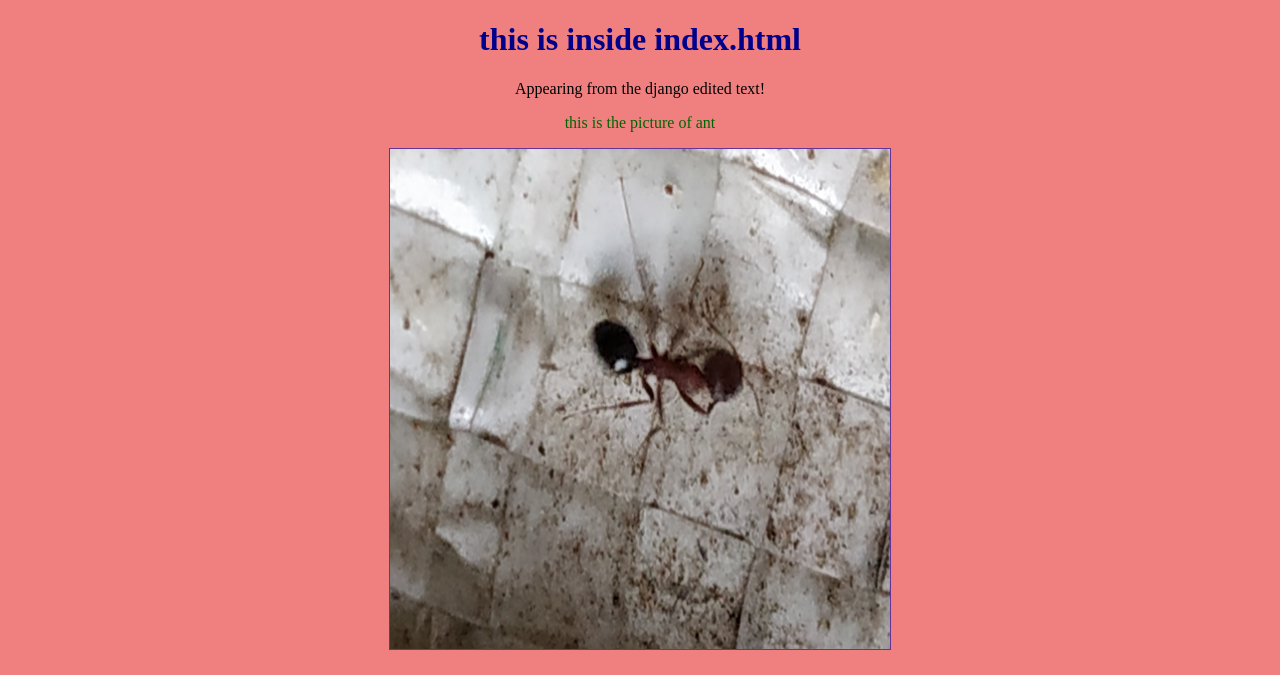
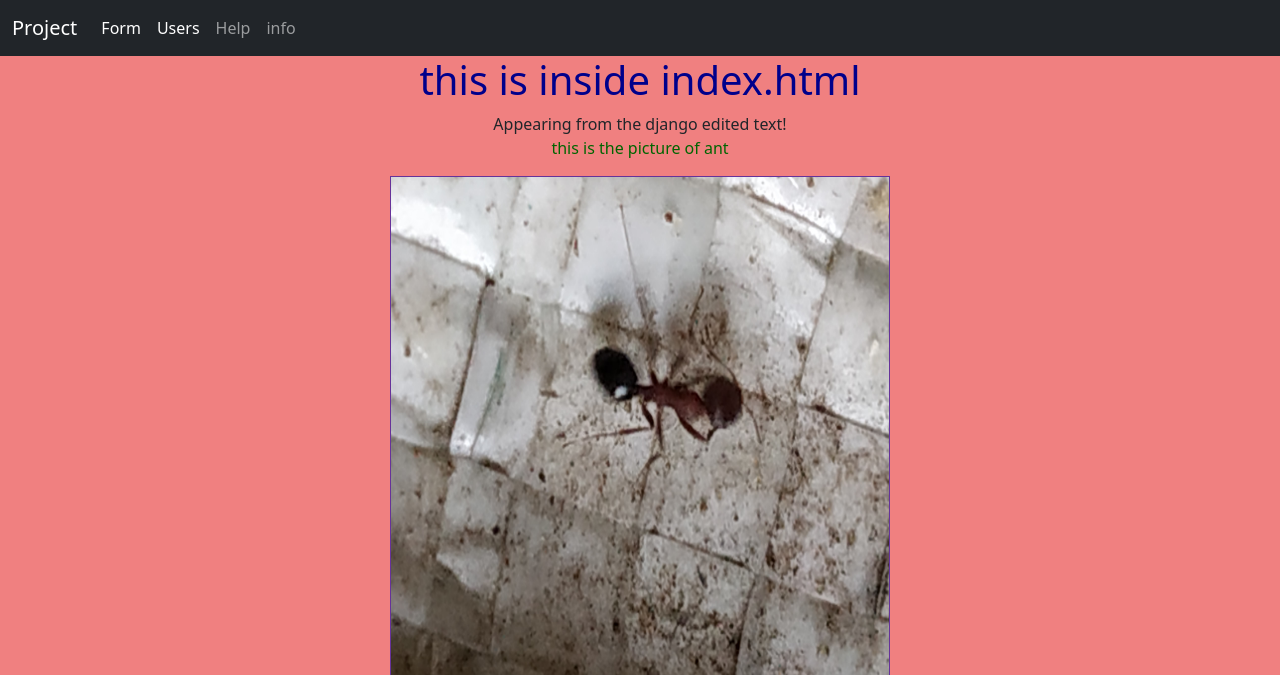
Before and after one commit to badcapt/dummy-project, a Django app: page / in a window 1280 px wide. Shown: the top 675 px of the page. Run offline with Django 3.2, Linux system fonts and the light colour scheme.

Commit message:
'added templates'

```diff
--- a/mydjangoapp/urls.py
+++ b/mydjangoapp/urls.py
@@ -1,4 +1,11 @@
 from django.conf.urls import url
 from mydjangoapp import views
 
-urlpatterns = [url(r'^$',views.info,name ='info')]
+app_name = 'mydjangoapp'
+
+urlpatterns = [url(r'^$',views.index, name ='index'),
+                url(r'^help/$', views.help,name='help'),
+                url(r'^user/$', views.users, name='user'),
+                url(r'^form/$', views.form_view, name = 'form_page'),
+                url(r'^info/$', views.info, name='info')
+    ]
--- a/mydjangoapp/views.py
+++ b/mydjangoapp/views.py
@@ -21,6 +21,7 @@ def index(request):
     my_dir={'inside_me':"Appearing from the django edited text!"}
     return render(request,'mydjangoapp/index.html',context=my_dir)
 
+
 def info(request):
     Webpagelist = Accesspage.objects.order_by('date')
     date_dir={'access_records': Webpagelist}
--- a/mydjangoproject/urls.py
+++ b/mydjangoproject/urls.py
@@ -21,9 +21,6 @@ from mydjangoapp import views
 
 urlpatterns = [
     url(r'^$',views.index,name='index'),
-    url(r'^access_info/', include('mydjangoapp.urls')),
-    url(r'^help/', views.help,name='help'),
-    url(r'^user/', views.users, name='user'),
-    url(r'^form/', views.form_view, name = 'form_name'),
-    path('admin/', admin.site.urls),
+    url(r'^app/', include('mydjangoapp.urls')),
+    url('admin/', admin.site.urls),
 ]
--- /dev/null
+++ b/templates/mydjangoapp/base.html
@@ -0,0 +1,40 @@
+<!DOCTYPE html>
+<html lang="en">
+<head>
+    <meta charset="UTF-8">
+    <meta http-equiv="X-UA-Compatible" content="IE=edge">
+    <meta name="viewport" content="width=device-width, initial-scale=1.0">
+    <title>Dummy</title>
+    <link href="https://cdn.jsdelivr.net/npm/bootstrap@5.1.3/dist/css/bootstrap.min.css" rel="stylesheet" integrity="sha384-1BmE4kWBq78iYhFldvKuhfTAU6auU8tT94WrHftjDbrCEXSU1oBoqyl2QvZ6jIW3" crossorigin="anonymous">
+</head>
+<body>
+    <nav class="navbar navbar-expand-lg navbar-dark bg-dark">
+        <div class="container-fluid">
+          <a class="navbar-brand" href="#">Project</a>
+          <button class="navbar-toggler" type="button" data-bs-toggle="collapse" data-bs-target="#navbarSupportedContent" aria-controls="navbarSupportedContent" aria-expanded="false" aria-label="Toggle navigation">
+            <span class="navbar-toggler-icon"></span>
+          </button>
+          <div class="collapse navbar-collapse" id="navbarSupportedContent">
+            <ul class="navbar-nav me-auto mb-2 mb-lg-0">
+              <li class="nav-item">
+                <a class="nav-link active" aria-current="page" href="{% url 'mydjangoapp:form_page' %}">Form</a>
+              </li>
+              <li class="nav-item">
+                <a class="nav-link active" aria-current="page" href="{% url 'mydjangoapp:user' %}">Users</a>
+              </li>
+              <li class="nav-item">
+                <a class="nav-link " aria-current="page" href="{% url 'mydjangoapp:help' %}">Help</a>
+              </li>
+              <li class="nav-item">
+                <a class="nav-link" href="{% url 'mydjangoapp:info' %}">info</a>
+              </li>
+            </ul>
+          </div>
+        </div>
+    </nav>
+    {%block body_block%}
+        <p>this is the base.html</p>
+    {%endblock%}
+    <script src="https://cdn.jsdelivr.net/npm/bootstrap@5.1.3/dist/js/bootstrap.bundle.min.js" integrity="sha384-ka7Sk0Gln4gmtz2MlQnikT1wXgYsOg+OMhuP+IlRH9sENBO0LRn5q+8nbTov4+1p" crossorigin="anonymous"></script>
+</body>
+</html>
--- a/templates/mydjangoapp/index.html
+++ b/templates/mydjangoapp/index.html
@@ -1,17 +1,12 @@
 <!DOCTYPE html>
+{% extends "mydjangoapp/base.html"%}
 {%load static%}
-<html lang="en">
+{%block body_block%}
 <head>
-    <meta charset="UTF-8">
-    <meta http-equiv="X-UA-Compatible" content="IE=edge">
-    <meta name="viewport" content="width=device-width, initial-scale=1.0">
-    <link rel="stylesheet" href="{% static 'css/new.css' %}">
-    <title>First app</title>
+    <link rel="stylesheet" href="{% static 'css/new.css'%}">
 </head>
-<body>
     <h1>this is inside index.html</h1>
     {{ inside_me }}
     <p>this is the picture of ant</p>
     <img src="{% static "images/ant.jpg" %}">
-</body>
-</html>
+{%endblock%}
```
Also changed, not shown: templates/mydjangoapp/form_page.html (+3 -10 lines), templates/mydjangoapp/help.html (+3 -10 lines), templates/mydjangoapp/info.html (+3 -13 lines), templates/mydjangoapp/users.html (+3 -10 lines), db.sqlite3.
